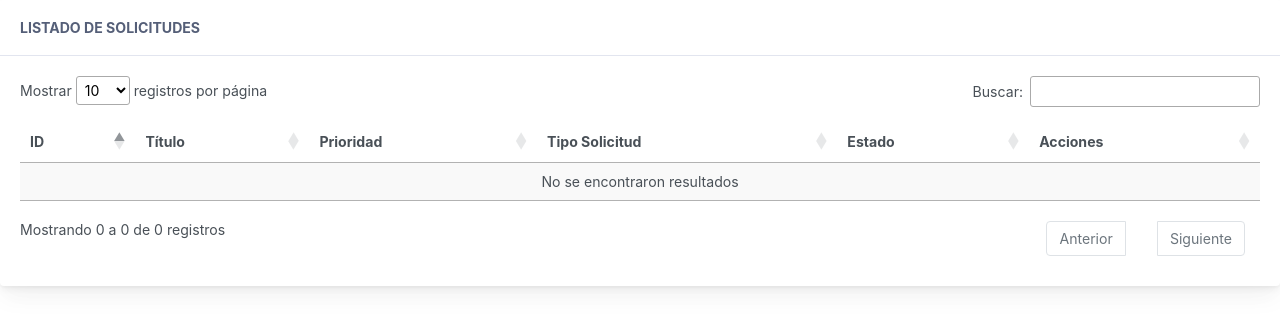
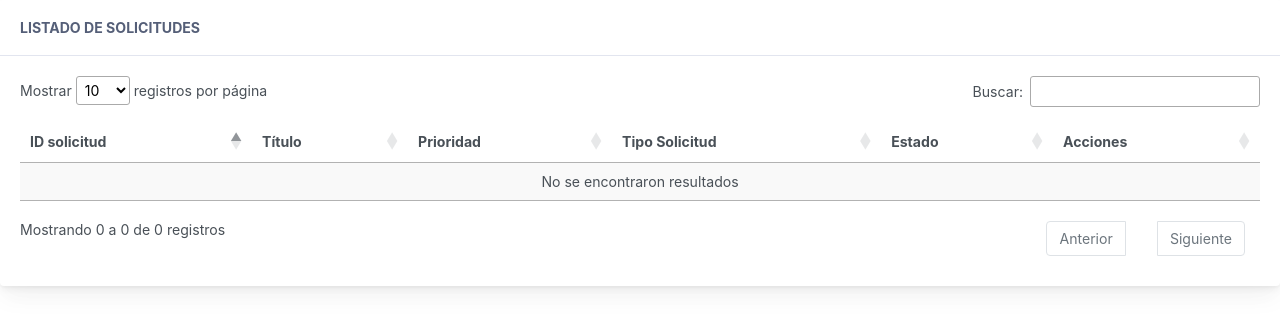
Before and after one commit to sanoch-as/sitio, a PHP site: page /gestionar_solicitud.php in a window 1280 px wide. Shown: the top 330 px of the page. Run offline with PHP 8.4, Linux system fonts and the light colour scheme; the visitor is signed in with stand-in values (Sample User, id 1); data that the repository does not hold is empty; some libraries are stand-ins or nearby versions.

Commit message:
cambio solitud

```diff
--- a/public/gestionar_solicitud.php
+++ b/public/gestionar_solicitud.php
@@ -57,7 +57,7 @@ $ListadoSolicitudes = $ListadoSolicitudesUsuarioModel->ObtenerListadoSolicitudes
                         <table id="TablaSolicitudes" class="display">
                             <thead>
                                 <tr>
-                                    <th>ID</th>
+                                    <th>ID solicitud</th>
                                     <th>Título</th>
                                     <th>Prioridad</th>
                                     <th>Tipo Solicitud</th>
```
